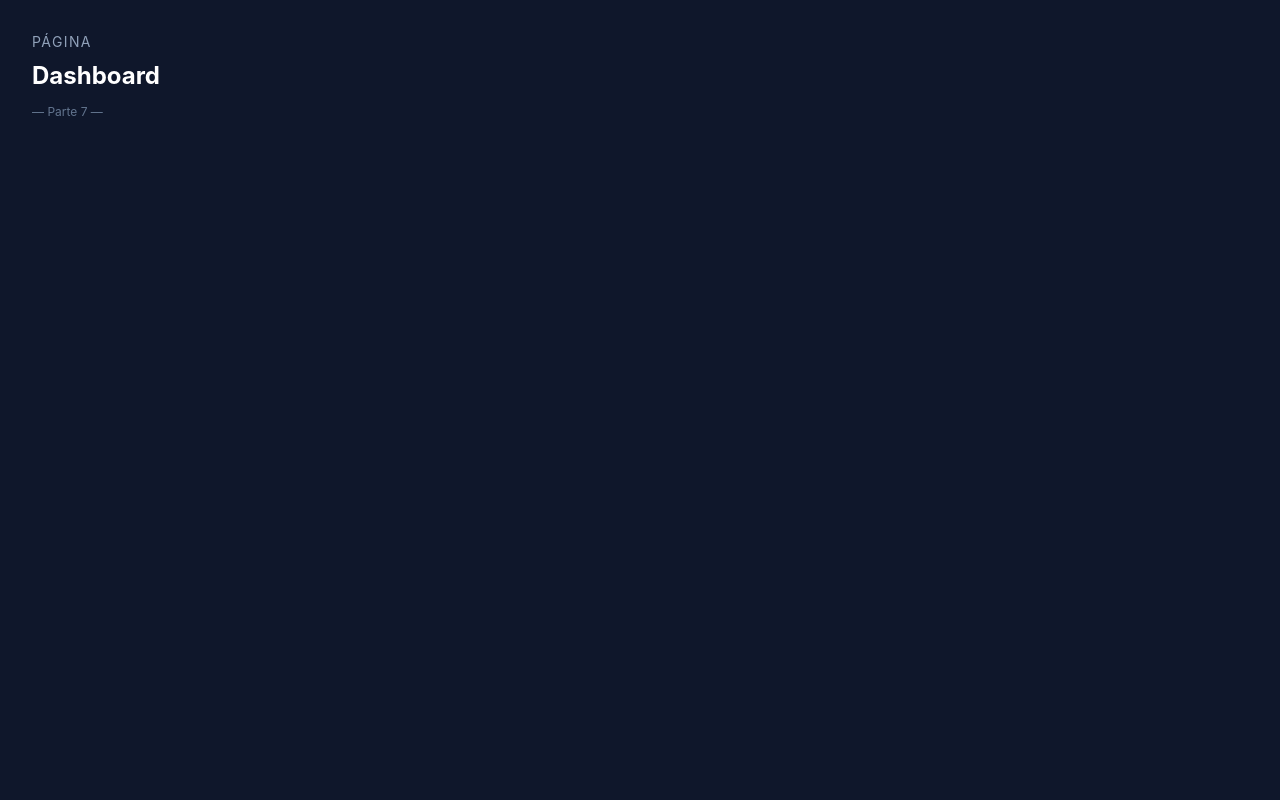
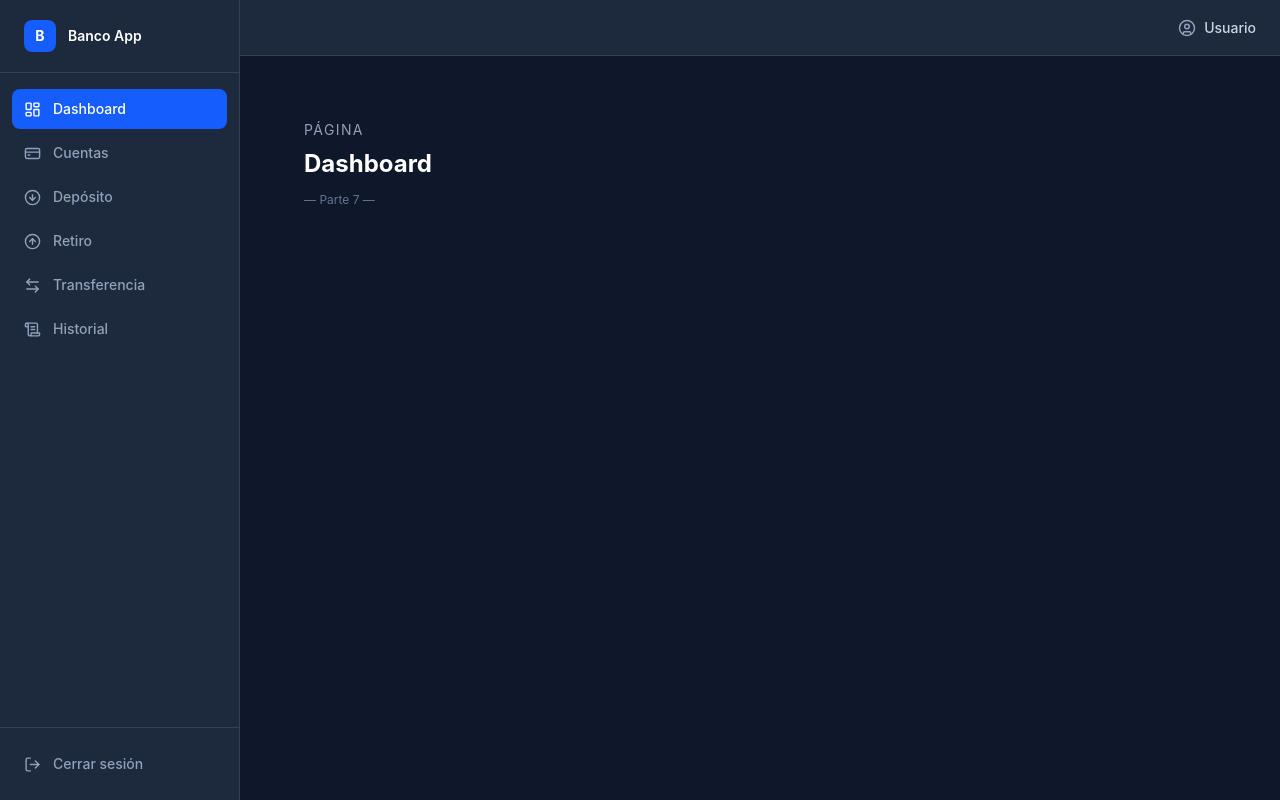
Before and after one commit to Nelnel03/Proyecto_bancario, a React (Vite) app in the folder from_end/ProyectoBancario/: page / in a window 1280 px wide. Built offline with nearby package versions, Linux system fonts and the light colour scheme; sample sign-in values are in the browser's storage.

Commit message:
parte seis ( Layout y navegación)completada

```diff
--- a/from_end/ProyectoBancario/package.json
+++ b/from_end/ProyectoBancario/package.json
@@ -12,6 +12,7 @@
   "dependencies": {
     "@tailwindcss/vite": "^4.2.4",
     "axios": "^1.16.0",
+    "lucide-react": "^1.14.0",
     "react": "^19.2.5",
     "react-dom": "^19.2.5",
     "react-hook-form": "^7.75.0",
--- /dev/null
+++ b/from_end/ProyectoBancario/src/components/layout/Navbar.jsx
@@ -0,0 +1,15 @@
+import { UserCircle } from 'lucide-react'
+import useAuthStore from '../../store/useAuthStore'
+
+export default function Navbar() {
+  const user = useAuthStore((s) => s.user)
+
+  return (
+    <header className="h-14 bg-slate-800 border-b border-slate-700 flex items-center justify-end px-6">
+      <div className="flex items-center gap-2 text-sm">
+        <UserCircle size={18} className="text-slate-400" />
+        <span className="text-slate-300 font-medium">{user?.full_name ?? 'Usuario'}</span>
+      </div>
+    </header>
+  )
+}
--- /dev/null
+++ b/from_end/ProyectoBancario/src/components/layout/PrivateLayout.jsx
@@ -0,0 +1,17 @@
+import { Outlet } from 'react-router-dom'
+import Sidebar from './Sidebar'
+import Navbar from './Navbar'
+
+export default function PrivateLayout() {
+  return (
+    <div className="flex min-h-screen bg-slate-900">
+      <Sidebar />
+      <div className="flex-1 flex flex-col">
+        <Navbar />
+        <main className="flex-1 p-8 overflow-y-auto">
+          <Outlet />
+        </main>
+      </div>
+    </div>
+  )
+}
--- /dev/null
+++ b/from_end/ProyectoBancario/src/components/layout/Sidebar.jsx
@@ -0,0 +1,67 @@
+import { NavLink } from 'react-router-dom'
+import {
+  LayoutDashboard,
+  CreditCard,
+  ArrowDownCircle,
+  ArrowUpCircle,
+  ArrowLeftRight,
+  ScrollText,
+  LogOut,
+} from 'lucide-react'
+import useAuthStore from '../../store/useAuthStore'
+
+const links = [
+  { to: '/',          label: 'Dashboard',     icon: LayoutDashboard },
+  { to: '/accounts',  label: 'Cuentas',       icon: CreditCard },
+  { to: '/deposit',   label: 'Depósito',      icon: ArrowDownCircle },
+  { to: '/withdrawal',label: 'Retiro',        icon: ArrowUpCircle },
+  { to: '/transfer',  label: 'Transferencia', icon: ArrowLeftRight },
+  { to: '/history',   label: 'Historial',     icon: ScrollText },
+]
+
+export default function Sidebar() {
+  const logout = useAuthStore((s) => s.logout)
+
+  return (
+    <aside className="w-60 min-h-screen bg-slate-800 border-r border-slate-700 flex flex-col">
+
+      <div className="flex items-center gap-3 px-6 py-5 border-b border-slate-700">
+        <div className="w-8 h-8 rounded-lg bg-blue-600 flex items-center justify-center text-white font-bold text-sm">
+          B
+        </div>
+        <span className="text-white font-semibold text-sm">Banco App</span>
+      </div>
+
+      <nav className="flex-1 px-3 py-4 space-y-1">
+        {links.map(({ to, label, icon: Icon }) => (
+          <NavLink
+            key={to}
+            to={to}
+            end={to === '/'}
+            className={({ isActive }) =>
+              `flex items-center gap-3 px-3 py-2.5 rounded-lg text-sm font-medium transition-colors ${
+                isActive
+                  ? 'bg-blue-600 text-white'
+                  : 'text-slate-400 hover:text-white hover:bg-slate-700'
+              }`
+            }
+          >
+            <Icon size={17} />
+            {label}
+          </NavLink>
+        ))}
+      </nav>
+
+      <div className="px-3 py-4 border-t border-slate-700">
+        <button
+          onClick={logout}
+          className="flex items-center gap-3 w-full px-3 py-2.5 rounded-lg text-sm font-medium text-slate-400 hover:text-red-400 hover:bg-slate-700 transition-colors"
+        >
+          <LogOut size={17} />
+          Cerrar sesión
+        </button>
+      </div>
+
+    </aside>
+  )
+}
--- a/from_end/ProyectoBancario/src/routes/AppRouter.jsx
+++ b/from_end/ProyectoBancario/src/routes/AppRouter.jsx
@@ -1,5 +1,6 @@
 import { Routes, Route, Navigate } from 'react-router-dom'
-import ProtectedRoute from './ProtectedRoute'
+import ProtectedRoute             from './ProtectedRoute'
+import PrivateLayout              from '../components/layout/PrivateLayout'
 
 import LoginPage              from '../pages/LoginPage'
 import RegisterPage           from '../pages/RegisterPage'
@@ -17,39 +18,21 @@ export default function AppRouter() {
       <Route path="/login"    element={<LoginPage />} />
       <Route path="/register" element={<RegisterPage />} />
 
-      {/* Rutas protegidas */}
-      <Route path="/" element={
+      {/* Rutas protegidas — todas comparten PrivateLayout */}
+      <Route element={
         <ProtectedRoute>
-          <DashboardPage />
+          <PrivateLayout />
         </ProtectedRoute>
-      } />
-      <Route path="/accounts" element={
-        <ProtectedRoute>
-          <AccountsPage />
-        </ProtectedRoute>
-      } />
-      <Route path="/deposit" element={
-        <ProtectedRoute>
-          <DepositPage />
-        </ProtectedRoute>
-      } />
-      <Route path="/withdrawal" element={
-        <ProtectedRoute>
-          <WithdrawalPage />
-        </ProtectedRoute>
-      } />
-      <Route path="/transfer" element={
-        <ProtectedRoute>
-          <TransferPage />
-        </ProtectedRoute>
-      } />
-      <Route path="/history" element={
-        <ProtectedRoute>
-          <TransactionHistoryPage />
-        </ProtectedRoute>
-      } />
+      }>
+        <Route path="/"           element={<DashboardPage />} />
+        <Route path="/accounts"   element={<AccountsPage />} />
+        <Route path="/deposit"    element={<DepositPage />} />
+        <Route path="/withdrawal" element={<WithdrawalPage />} />
+        <Route path="/transfer"   element={<TransferPage />} />
+        <Route path="/history"    element={<TransactionHistoryPage />} />
+      </Route>
 
-      {/* Cualquier ruta desconocida → inicio */}
+      {/* Ruta desconocida → inicio */}
       <Route path="*" element={<Navigate to="/" replace />} />
     </Routes>
   )
```
Also changed, not shown: 1 other file (tests, documents, lock files or other folders).
